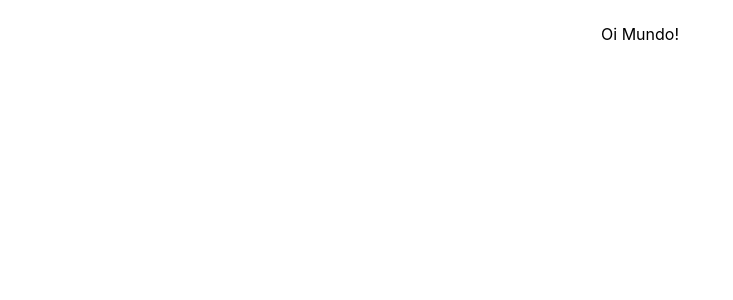
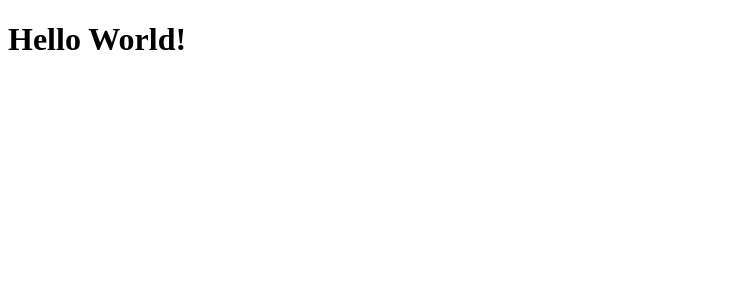
Before and after one commit to adrianoleitedasilva/Angular19, an Angular app in the folder 0_Introducao/conceitos-basicos/: page / in a window 1280 px wide. Shown: the top 300 px of the page, without its empty margins (0-733 px from the left). Built offline with nearby package versions, Linux system fonts and the light colour scheme.

Commit message:
update: criando o primeiro component, na unha

```diff
--- a/0_Introducao/conceitos-basicos/src/app/app.component.html
+++ b/0_Introducao/conceitos-basicos/src/app/app.component.html
@@ -1,200 +1 @@
-<!-- * * * * * * * * * * * * * * * * * * * * * * * * * * * * * * * -->
-<!-- * * * * * * * * * * * The content below * * * * * * * * * * * -->
-<!-- * * * * * * * * * * is only a placeholder * * * * * * * * * * -->
-<!-- * * * * * * * * * * and can be replaced.  * * * * * * * * * * -->
-<!-- * * * * * * * * * * * * * * * * * * * * * * * * * * * * * * * -->
-<!-- * * * * * * * * * Delete the template below * * * * * * * * * -->
-<!-- * * * * * * * to get started with your project! * * * * * * * -->
-<!-- * * * * * * * * * * * * * * * * * * * * * * * * * * * * * * * -->
-
-<style>
-  :host {
-    --bright-blue: oklch(51.01% 0.274 263.83);
-    --electric-violet: oklch(53.18% 0.28 296.97);
-    --french-violet: oklch(47.66% 0.246 305.88);
-    --vivid-pink: oklch(69.02% 0.277 332.77);
-    --hot-red: oklch(61.42% 0.238 15.34);
-    --orange-red: oklch(63.32% 0.24 31.68);
-
-    --gray-900: oklch(19.37% 0.006 300.98);
-    --gray-700: oklch(36.98% 0.014 302.71);
-    --gray-400: oklch(70.9% 0.015 304.04);
-
-    --red-to-pink-to-purple-vertical-gradient: linear-gradient(
-      180deg,
-      var(--orange-red) 0%,
-      var(--vivid-pink) 50%,
-      var(--electric-violet) 100%
-    );
-
-    --red-to-pink-to-purple-horizontal-gradient: linear-gradient(
-      90deg,
-      var(--orange-red) 0%,
-      var(--vivid-pink) 50%,
-      var(--electric-violet) 100%
-    );
-
-    --pill-accent: var(--bright-blue);
-
-    font-family:
-      "Inter",
-      -apple-system,
-      BlinkMacSystemFont,
-      "Segoe UI",
-      Roboto,
-      Helvetica,
-      Arial,
-      sans-serif,
-      "Apple Color Emoji",
-      "Segoe UI Emoji",
-      "Segoe UI Symbol";
-    box-sizing: border-box;
-    -webkit-font-smoothing: antialiased;
-    -moz-osx-font-smoothing: grayscale;
-  }
-
-  h1 {
-    font-size: 3.125rem;
-    color: var(--gray-900);
-    font-weight: 500;
-    line-height: 100%;
-    letter-spacing: -0.125rem;
-    margin: 0;
-    font-family:
-      "Inter Tight",
-      -apple-system,
-      BlinkMacSystemFont,
-      "Segoe UI",
-      Roboto,
-      Helvetica,
-      Arial,
-      sans-serif,
-      "Apple Color Emoji",
-      "Segoe UI Emoji",
-      "Segoe UI Symbol";
-  }
-
-  p {
-    margin: 0;
-    color: var(--gray-700);
-  }
-
-  main {
-    width: 100%;
-    min-height: 100%;
-    display: flex;
-    justify-content: center;
-    align-items: center;
-    padding: 1rem;
-    box-sizing: inherit;
-    position: relative;
-  }
-
-  .angular-logo {
-    max-width: 9.2rem;
-  }
-
-  .content {
-    display: flex;
-    justify-content: space-around;
-    width: 100%;
-    max-width: 700px;
-    margin-bottom: 3rem;
-  }
-
-  .content h1 {
-    margin-top: 1.75rem;
-  }
-
-  .content p {
-    margin-top: 1.5rem;
-  }
-
-  .divider {
-    width: 1px;
-    background: var(--red-to-pink-to-purple-vertical-gradient);
-    margin-inline: 0.5rem;
-  }
-
-  .pill-group {
-    display: flex;
-    flex-direction: column;
-    align-items: start;
-    flex-wrap: wrap;
-    gap: 1.25rem;
-  }
-
-  .pill {
-    display: flex;
-    align-items: center;
-    --pill-accent: var(--bright-blue);
-    background: color-mix(in srgb, var(--pill-accent) 5%, transparent);
-    color: var(--pill-accent);
-    padding-inline: 0.75rem;
-    padding-block: 0.375rem;
-    border-radius: 2.75rem;
-    border: 0;
-    transition: background 0.3s ease;
-    font-family: var(--inter-font);
-    font-size: 0.875rem;
-    font-style: normal;
-    font-weight: 500;
-    line-height: 1.4rem;
-    letter-spacing: -0.00875rem;
-    text-decoration: none;
-  }
-
-  .pill:hover {
-    background: color-mix(in srgb, var(--pill-accent) 15%, transparent);
-  }
-
-  .pill-group .pill:nth-child(6n + 1) {
-    --pill-accent: var(--bright-blue);
-  }
-  .pill-group .pill:nth-child(6n + 2) {
-    --pill-accent: var(--french-violet);
-  }
-  .pill-group .pill:nth-child(6n + 3),
-  .pill-group .pill:nth-child(6n + 4),
-  .pill-group .pill:nth-child(6n + 5) {
-    --pill-accent: var(--hot-red);
-  }
-
-  .pill-group svg {
-    margin-inline-start: 0.25rem;
-  }
-
-  .social-links {
-    display: flex;
-    align-items: center;
-    gap: 0.73rem;
-    margin-top: 1.5rem;
-  }
-
-  .social-links path {
-    transition: fill 0.3s ease;
-    fill: var(--gray-400);
-  }
-
-  .social-links a:hover svg path {
-    fill: var(--gray-900);
-  }
-
-  @media screen and (max-width: 650px) {
-    .content {
-      flex-direction: column;
-      width: max-content;
-    }
-
-    .divider {
-      height: 1px;
-      width: 100%;
-      background: var(--red-to-pink-to-purple-horizontal-gradient);
-      margin-block: 1.5rem;
-    }
-  }
-</style>
-
-<main class="main">Oi Mundo!</main>
-
-<router-outlet />
+<hello-world></hello-world>
--- a/0_Introducao/conceitos-basicos/src/app/app.component.ts
+++ b/0_Introducao/conceitos-basicos/src/app/app.component.ts
@@ -1,11 +1,12 @@
 import { Component } from '@angular/core';
 import { RouterOutlet } from '@angular/router';
+import { HelloWorldComponent } from './helloworld/hello.component';
 
 @Component({
   selector: 'app-root',
-  imports: [RouterOutlet],
+  imports: [RouterOutlet, HelloWorldComponent],
   templateUrl: './app.component.html',
-  styleUrl: './app.component.scss'
+  styleUrl: './app.component.scss',
 })
 export class AppComponent {
   title = 'conceitos-basicos';
--- /dev/null
+++ b/0_Introducao/conceitos-basicos/src/app/helloworld/hello.component.ts
@@ -0,0 +1,7 @@
+import { Component } from '@angular/core';
+
+@Component({
+  selector: 'hello-world',
+  template: '<h1>Hello World!</h1>',
+})
+export class HelloWorldComponent {}
```
